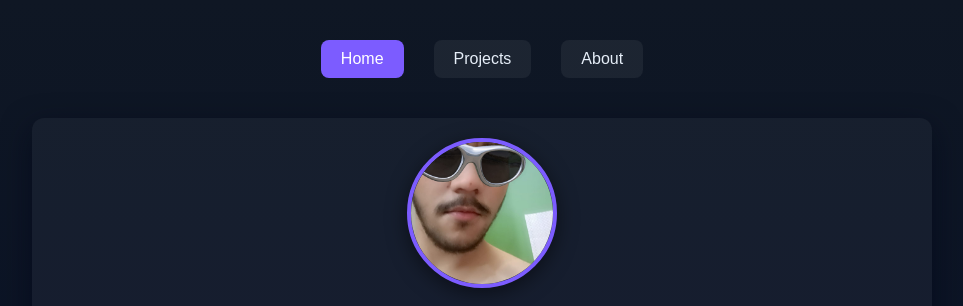
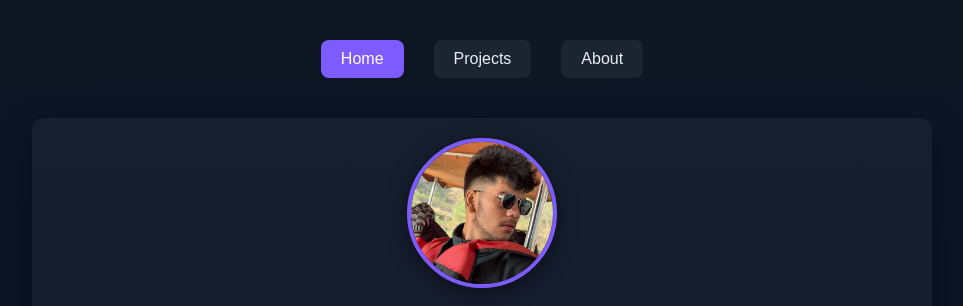
Before and after one commit to GOLU8869/portfolio.454, a plain HTML site: page index.html in a window 1280 px wide. Shown: the top 306 px of the page, without its empty margins (158-1121 px from the left). Drawn offline with Linux system fonts and the light colour scheme.

Commit message:
Update index.html

```diff
--- a/index.html
+++ b/index.html
@@ -112,7 +112,7 @@
   <!-- HOME PAGE -->
   <div id="home" class="page active">
     <div class="avatar-container">
-      <img src="jaat.jpg" >
+      <img src="Portfolio.jpg" >
     </div>
     <h1>👋 Welcome to My Portfolio</h1>
     <p>
```
